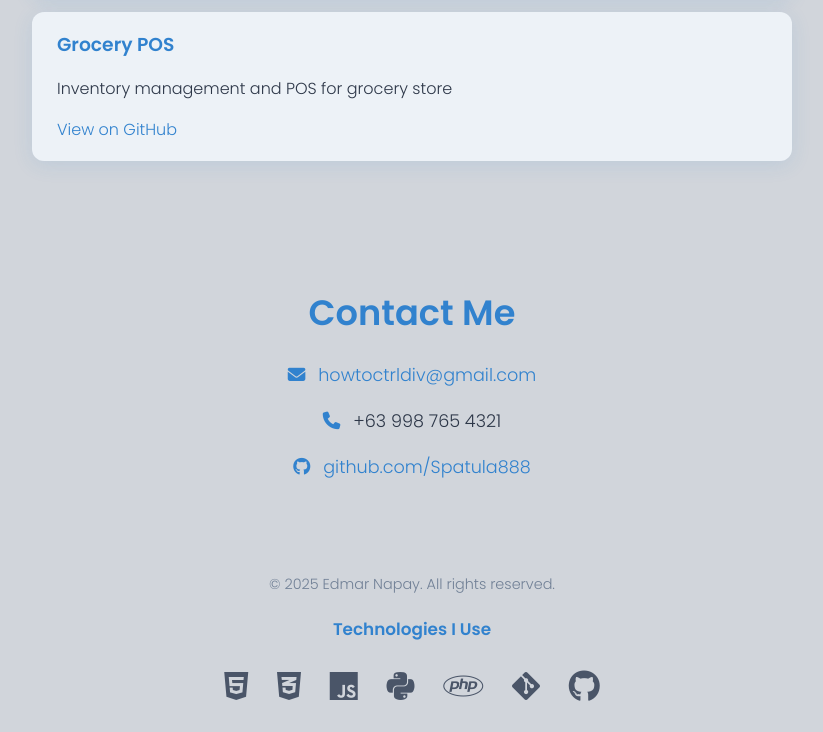
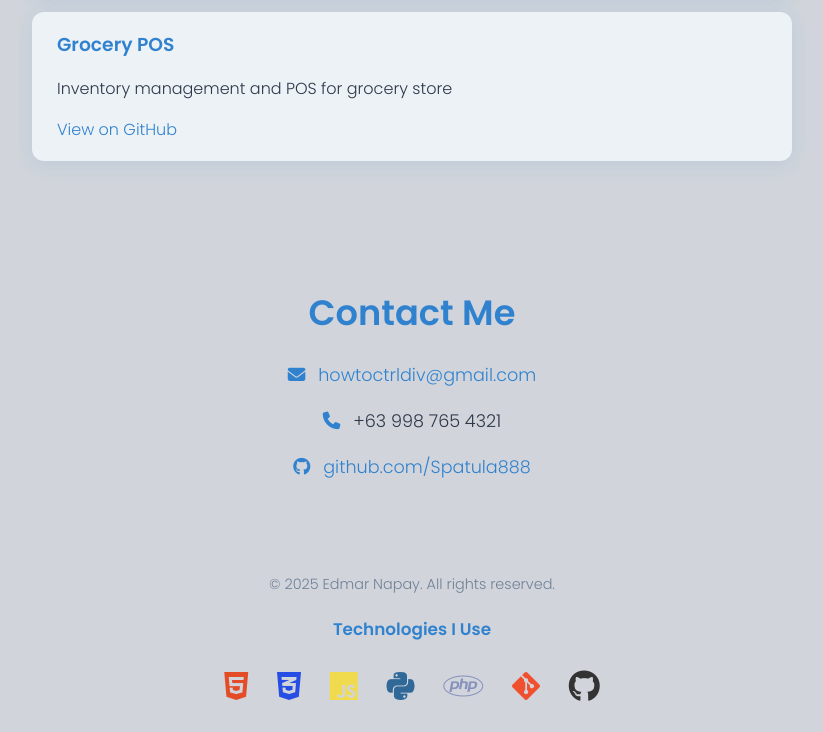
Before and after one commit to edmaronbusiness-oss/Portfolio-, a plain HTML site: page index.html in a window 1280 px wide. Shown: the part 2513-3245 px from the top of the page, without its empty margins (228-1051 px from the left). Drawn offline with Linux system fonts and the light colour scheme.

Commit message:
Update index.html

```diff
--- a/index.html
+++ b/index.html
@@ -290,15 +290,17 @@
     <p>&copy; 2025 Edmar Napay. All rights reserved.</p>
     <div style="margin-top: 20px;">
   <h3 style="text-align: center; color: #3182ce;">Technologies I Use</h3>
-  <div style="text-align: center; font-size: 2rem; color: #4a5568;">
-    <i class="fab fa-html5" title="HTML5" style="margin: 10px;"></i>
-    <i class="fab fa-css3-alt" title="CSS3" style="margin: 10px;"></i>
-    <i class="fab fa-js" title="JavaScript" style="margin: 10px;"></i>
-    <i class="fab fa-python" title="Python" style="margin: 10px;"></i>
-    <i class="fab fa-php" title="PHP" style="margin: 10px;"></i>
-    <i class="fab fa-git-alt" title="Git" style="margin: 10px;"></i>
-    <i class="fab fa-github" title="GitHub" style="margin: 10px;"></i>
+  <div style="text-align: center; font-size: 2rem;">
+    <i class="fab fa-html5" title="HTML5" style="color: #e34c26; margin: 10px;"></i>
+    <i class="fab fa-css3-alt" title="CSS3" style="color: #264de4; margin: 10px;"></i>
+    <i class="fab fa-js" title="JavaScript" style="color: #f0db4f; margin: 10px;"></i>
+    <i class="fab fa-python" title="Python" style="color: #306998; margin: 10px;"></i>
+    <i class="fab fa-php" title="PHP" style="color: #8892be; margin: 10px;"></i>
+    <i class="fab fa-git-alt" title="Git" style="color: #f1502f; margin: 10px;"></i>
+    <i class="fab fa-github" title="GitHub" style="color: #333; margin: 10px;"></i>
   </div>
+</div>
+
 </div>
 
   </footer>
```
